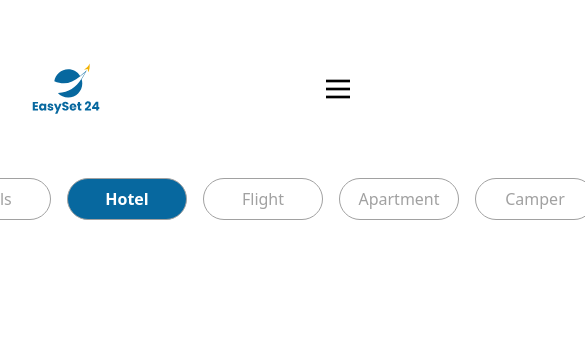
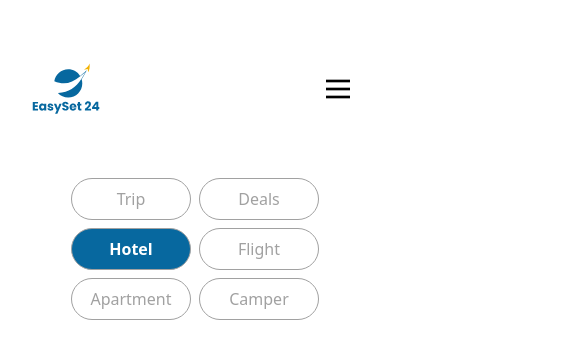
Before and after one commit to Rustemov02/booking, a React (Vite) app: page / in a window 390 px wide. Shown: the top 358 px of the page, 585 px wide, since content can reach past the window. Built offline with nearby package versions, Linux system fonts and the light colour scheme.

Commit message:
Refactor HamburgerMenu component for consistent prop formatting; update CategorySection to use CSS module styles for layout

```diff
--- a/src/assets/svg/HamburgerMenu.tsx
+++ b/src/assets/svg/HamburgerMenu.tsx
@@ -1,5 +1,5 @@
 
-const HamburgerMenu = ({ size }: {size : number}) => {
+const HamburgerMenu = ({ size}: {size : number}) => {
   return (
     <>
       <svg
--- a/src/components/categorySection/categorySection.tsx
+++ b/src/components/categorySection/categorySection.tsx
@@ -1,5 +1,6 @@
 import { useState } from "react";
 import SectionCard from "./SectionCard";
+import styles from './section.module.css'
 
 const CategorySection = () => {
   const categoryData = [
@@ -14,7 +15,7 @@ const CategorySection = () => {
 
 
   return (
-    <div className="flex flex-row justify-center gap-4">
+    <div className={styles.card_container}>
       {categoryData.map((item) => {
         return <SectionCard title={item} selectedItem={selectedItem} setSelectedItem={setSelectedItem}/>;
       })}
--- a/src/components/categorySection/section.module.css
+++ b/src/components/categorySection/section.module.css
@@ -1,6 +1,17 @@
-.active{
-    background-color: #07689F;
-    font-weight: 700;
-    font-size: 16px;
-    color: #FFF;
+.active {
+  background-color: #07689f;
+  font-weight: 700;
+  font-size: 16px;
+  color: #fff;
 }
+
+.card_container {
+  display: flex;
+  flex-direction: row;
+  align-items: center;
+  justify-content: center;
+  flex-wrap: wrap;
+  max-width: 80%;
+  margin: auto;
+  gap: 8px;
+}
```
